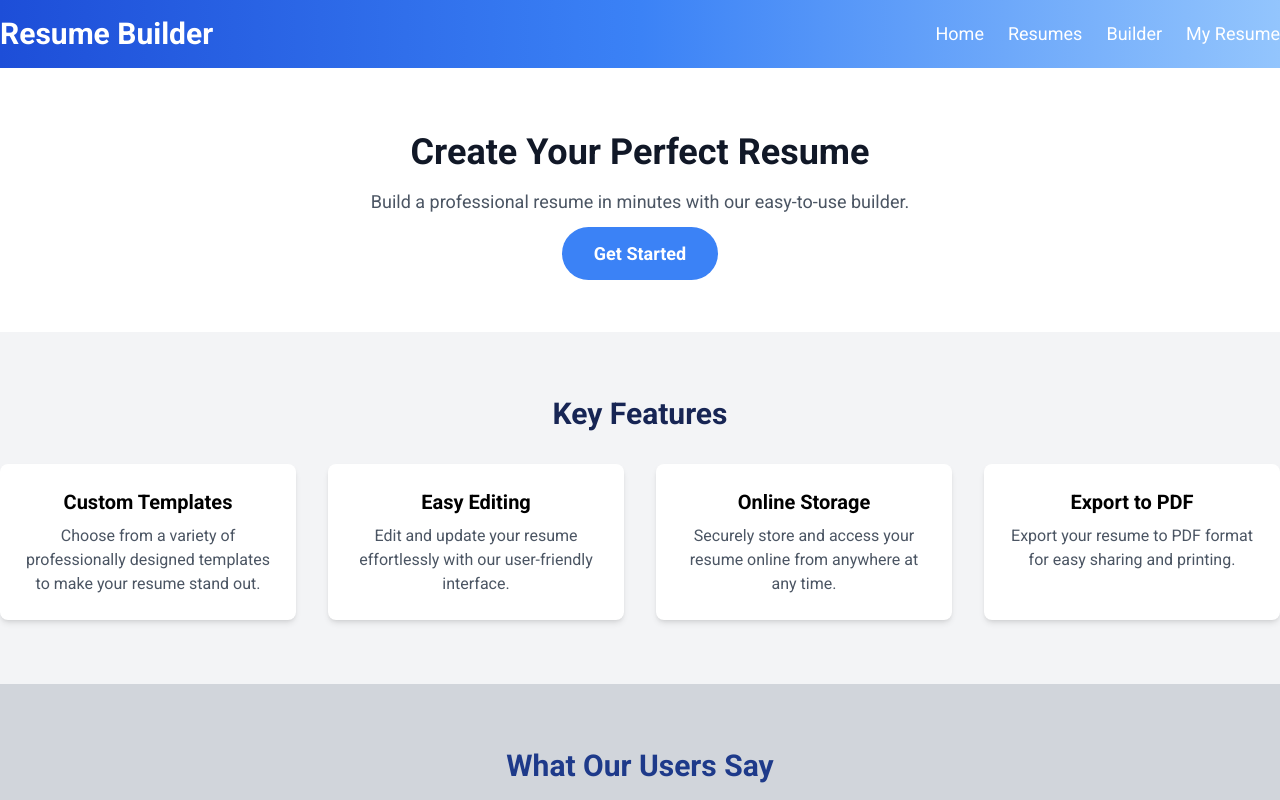
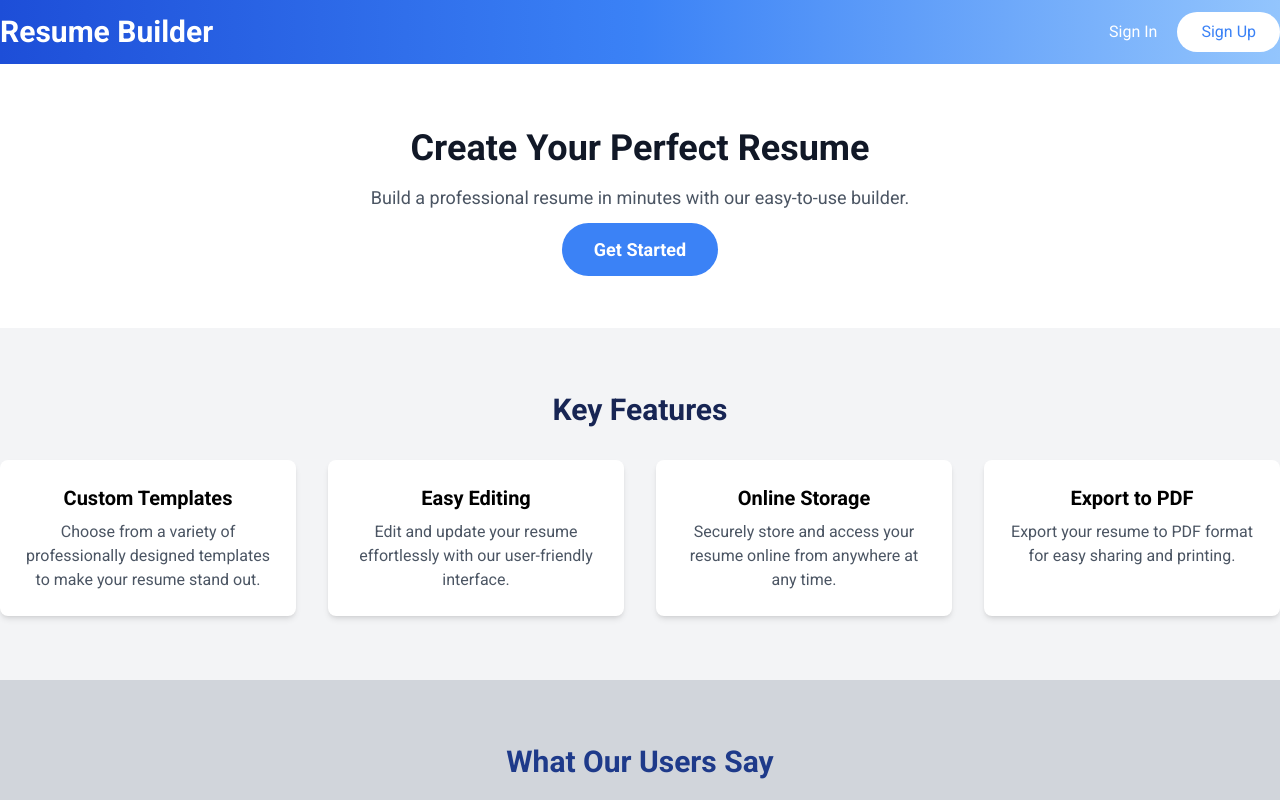
Before and after one commit to gostgmaer/next-resume-builder, a Next.js app: page / in a window 1280 px wide. Shown: the top 800 px of the page. Built offline with nearby package versions, Linux system fonts and the light colour scheme.

Commit message:
updated resume builder for cnfirm account

```diff
--- /dev/null
+++ b/src/app/auth/confirm-account/page.js
@@ -0,0 +1,12 @@
+import ConfirmAccount from "@/components/Pages/public/confirmAccount";
+
+
+const Index = () => {
+  return (
+    <div className="min-h-screen flex items-center justify-center bg-gray-100">
+      <ConfirmAccount/>
+    </div>
+  );
+};
+
+export default Index;
--- a/src/app/layout.js
+++ b/src/app/layout.js
@@ -5,6 +5,7 @@ import Footer from "@/components/footer/Footer";
 import { AppProvider, useGlobalAppContext } from "@/context/context";
 import { AuthContextProvider } from "@/context/authContext";
 import { ToastContainer } from "react-toastify";
+import { usePathname } from "next/navigation";
 
 const roboto = Roboto({
   subsets: ["latin"],
@@ -17,13 +18,16 @@ export const metadata = {
 };
 
 export default function RootLayout({ children }) {
+
+
+
   return (
     <AppProvider>
       <AuthContextProvider>
         <html lang="en">
-          <body className={roboto.className}>
+          <body className={`${roboto.className}`}>
             <Header />
-            <div className=" bg-slate-50 min-h-screen">{children}</div>
+            <div className=" bg-slate-50 min-h-[calc(100vh-1.25rem)]">{children}</div>
             <Footer />
             <ToastContainer/>
           </body>
--- a/src/components/Pages/public/Register.js
+++ b/src/components/Pages/public/Register.js
@@ -36,7 +36,7 @@ const Signup = () => {
 
    try {
     const res = await post("/user/register", body);
-    router.push('/login')
+
    } catch (error) {
     setError(error)
     console.log(error);
--- /dev/null
+++ b/src/components/Pages/public/confirmAccount.js
@@ -0,0 +1,68 @@
+"use client";
+import React, { useEffect, useState } from "react";
+import { useRouter, useSearchParams } from "next/navigation";
+import { post } from "@/lib/http";
+import { notifyerror } from "@/lib/notify/notice";
+import Link from "next/link";
+const ConfirmAccount = () => {
+  const [userData, setUserData] = useState(undefined);
+  const [error, setError] = useState(undefined);
+  const param = useSearchParams();
+  const route = useRouter();
+
+  const confirmAccountAction = async (e) => {
+
+    if (!param.getAll("token")[0]) {
+      notifyerror("No Account Confirmation token found", 2000);
+    } else {
+      try {
+        const confirm = await post(
+          `/user/confirm-account/${param.getAll("token")[0]}`
+        );
+        setUserData(confirm);
+      } catch (error) {
+        console.log(error.message);
+        setError(error.message)
+      }
+    }
+  };
+
+  useEffect(() => {
+    confirmAccountAction()
+  }, []);
+
+  return (
+    <div>
+      <div className="min-h-screen flex items-center justify-center">
+        <div className="bg-white p-8 rounded-lg shadow-md w-max text-black">
+          {userData && (
+            <div>
+              <h2 className="text-2xl font-semibold mb-2 text-center">
+              Account has been Confirmed
+              </h2>
+              <p className="text-lg font-medium mb-2 text-center">  Welcome {userData.result.username}</p>
+              <div className="mt-6">
+                <Link
+                  href={"/auth/login"}
+                  className="group relative w-full flex justify-center py-2 px-4 border border-transparent text-sm font-medium rounded-md text-white bg-blue-600 hover:bg-blue-700 focus:outline-none focus:ring-2 focus:ring-offset-2 focus:ring-blue-500"
+                >
+                  Login you Account
+                </Link>
+              </div>
+            </div>
+          ) } { error && (
+            <div>
+              <h2 className="text-2xl font-semibold mb-4 text-center w-max">
+                Account information not Confirmed
+              </h2>
+              <p className="text-lg font-medium mb-2 text-center"> {JSON.parse(error).message}</p>
+              <div className="mt-6"></div>
+            </div>
+          )}
+        </div>
+      </div>
+    </div>
+  );
+};
+
+export default ConfirmAccount;
--- a/src/components/Pages/resumelist/Resumes.js
+++ b/src/components/Pages/resumelist/Resumes.js
@@ -30,8 +30,7 @@ const UserResumes = () => {
   const fetchResumeData = async () => {
     const data = await get("/resume");
 
-    setList(data)
-
+    setList(data);
   };
 
   useEffect(() => {
@@ -67,11 +66,17 @@ const UserResumes = () => {
           Create New Resume
         </button>
       </div>
-      <div className="space-y-2 bg-white p-2 rounded-lg">
-        {list.result?.map((resume, index) => (
-          <ResumeItem key={index} data={resume} />
-        ))}
-      </div>
+      {list?.result.length != 0 ? (
+        <div className="space-y-2 bg-white p-2 rounded-lg">
+          {list.result?.map((resume, index) => (
+            <ResumeItem key={index} data={resume} />
+          ))}
+        </div>
+      ) : (
+        <div className="space-y-2 bg-white text-center p-5 py-20 text-black text-lg rounded-lg">
+          <h2>No resume is Found please create a resume</h2>
+        </div>
+      )}
     </div>
   );
 };
--- a/src/components/footer/Footer.js
+++ b/src/components/footer/Footer.js
@@ -2,7 +2,7 @@ import React from 'react';
 
 function Footer() {
   return (
-    <footer className="bg-gradient-to-r from-blue-700 via-blue-500 to-blue-300 text-white py-6">
+    <footer className="bg-gradient-to-r from-blue-700 via-blue-500 to-blue-300 text-white py-2">
       <div className="container mx-auto text-center">
         <p>&copy; {new Date().getFullYear()} Resume Builder</p>
       </div>
--- a/src/components/header/Header.js
+++ b/src/components/header/Header.js
@@ -11,55 +11,60 @@ import { useRouter } from "next/navigation";
 const auth = getAuth(firebase_app);
 
 function Header() {
-
-  const {
-    fetchResumedata,
-    currentData,
-    updateResumeRecord,
-    activeTab,
-    setActiveTab,
-    id,
-    setId,
-  } = useGlobalAppContext();
+  const { setId } = useGlobalAppContext();
   // @ts-ignore
-   const { authenticated,Logout,user,userId } = useAuthContext();
+  const { Logout, user, userId } = useAuthContext();
   const router = useRouter();
 
-  const handleNewResume = () => {
-    setId(undefined);
-    router.push("/resume-builder");
-  };
-
-
-
   return (
-    <header className="bg-gradient-to-r from-blue-700 via-blue-500 to-blue-300 text-white py-4">
+    <header className="bg-gradient-to-r from-blue-700 via-blue-500 to-blue-300 text-white py-3">
       <div className="container mx-auto flex justify-between items-center">
         <Link href={"/"} className="text-3xl font-semibold">
           Resume Builder
         </Link>
+        {userId ? (
           <nav className=" flex items-center gap-5">
-          <ul className="flex space-x-6">
-            <li className="text-lg">Home</li>
-            <li className="text-lg"> <Link href={"/resume"} className="text-lg">
-                Resumes
-              </Link></li>
-            <li className="text-lg cursor-pointer" onClick={handleNewResume}> Builder
-
-            </li>
-           <li> <Link href={"/resume-list"} className="text-lg">
-              My Resume
-            </Link></li>
-          </ul>
-          {user && (
+            <Link
+              href="/resume-builder"
+              className="text-white hover:text-gray-200"
+            >
+              Builder
+            </Link>
+            <Link
+              href="/resume-list"
+              className="text-white hover:text-gray-200"
+            >
+              My Resumes
+            </Link>
+            <Link href="/profile" className="text-white hover:text-gray-200">
+              My Profile
+            </Link>
+            {userId && (
               <button
                 onClick={Logout}
-              className="bg-red-500 hover:bg-red-600 text-white px-4 py-2 rounded-md focus:outline-none focus:ring focus:border-red-500"
+                className="bg-red-500 hover:bg-red-400 text-white hover:text-gray-800 rounded-full py-2 px-6 transition duration-300"
               >
                 Sign Out
               </button>
             )}
           </nav>
+        ) : (
+          <nav className=" flex items-center gap-5">
+            <Link
+              href={"/auth/login"}
+              className="text-white hover:text-gray-200"
+            >
+              Sign In
+            </Link>
+
+            <Link
+              href={"/auth/register"}
+              className="bg-white text-blue-500 hover:bg-blue-400 hover:text-gray-800 rounded-full py-2 px-6 transition duration-300"
+            >
+              Sign Up
+            </Link>
+          </nav>
+        )}
       </div>
     </header>
   );
```
Lines whose indentation alone changed are shown as unchanged.
